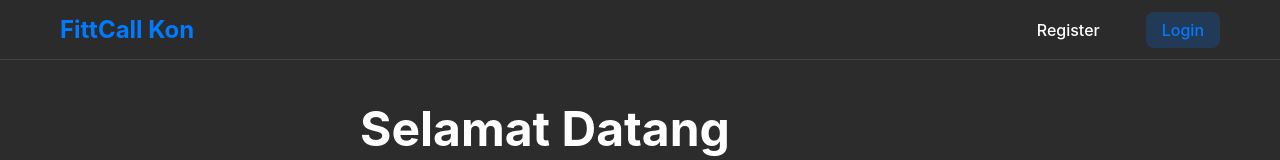
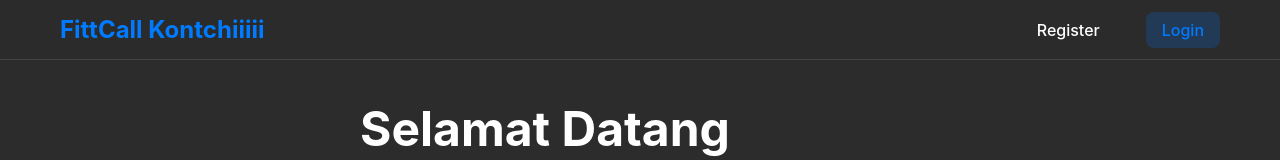
Before and after one commit to Maraiz/Capstone-Project, a website built with webpack: page Fitcall/starter-project-with-webpack/src/index.html in a window 1280 px wide. Both pictures are taken after a click on the button "MASUK". Shown: the top 160 px of the page. Built offline with nearby package versions, Linux system fonts and the light colour scheme.

Commit message:
malesi bro

```diff
--- a/Fitcall/starter-project-with-webpack/src/index.html
+++ b/Fitcall/starter-project-with-webpack/src/index.html
@@ -13,7 +13,7 @@
 
     <header id="main-header">
       <div class="main-header container">
-        <a class="brand-name" href="#/">FittCall Kon</a>
+        <a class="brand-name" href="#/">FittCall Kontchiiiii</a>
 
         <nav id="navigation-drawer" class="navigation-drawer">
           <ul id="nav-list" class="nav-list">
```
